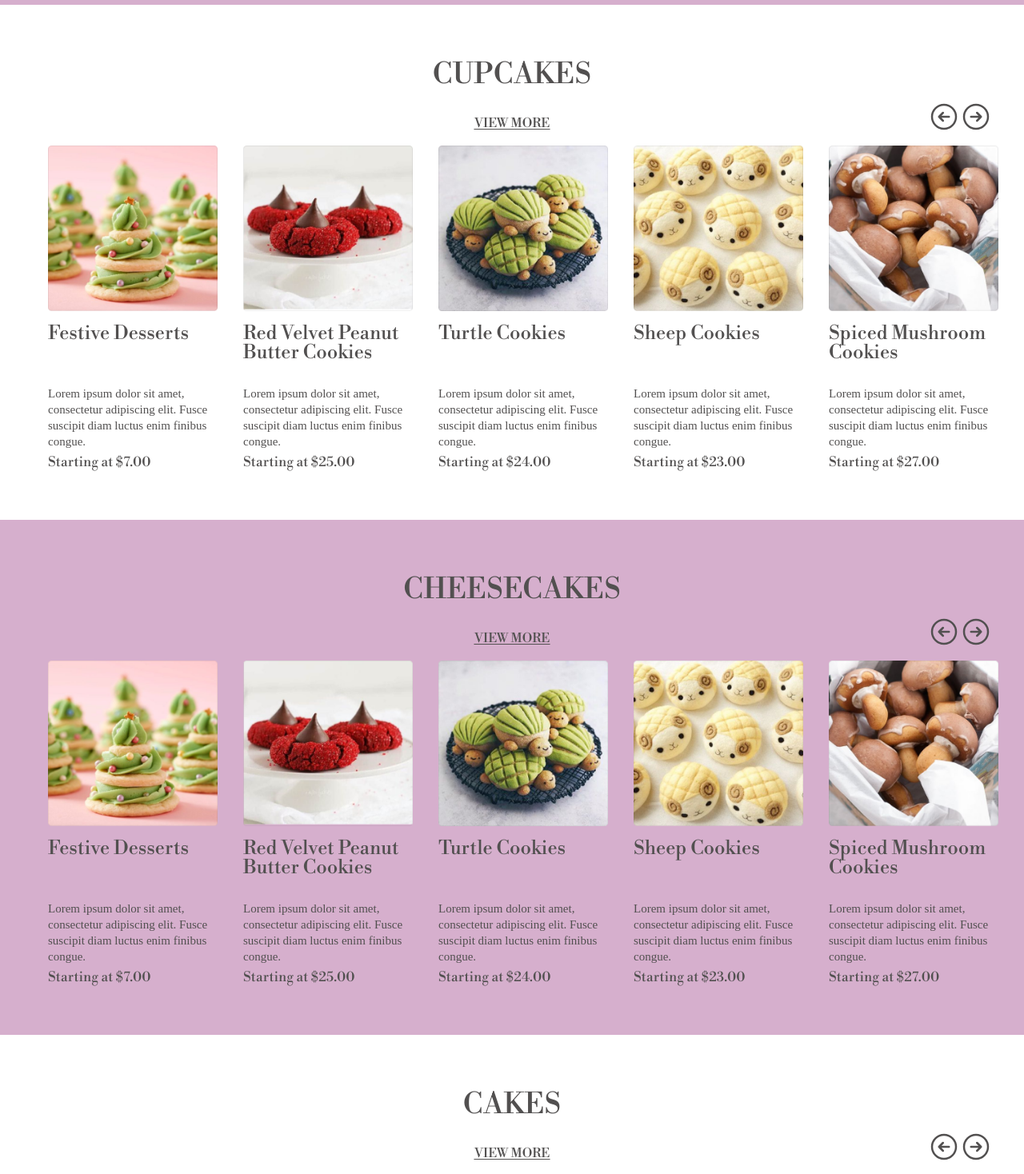
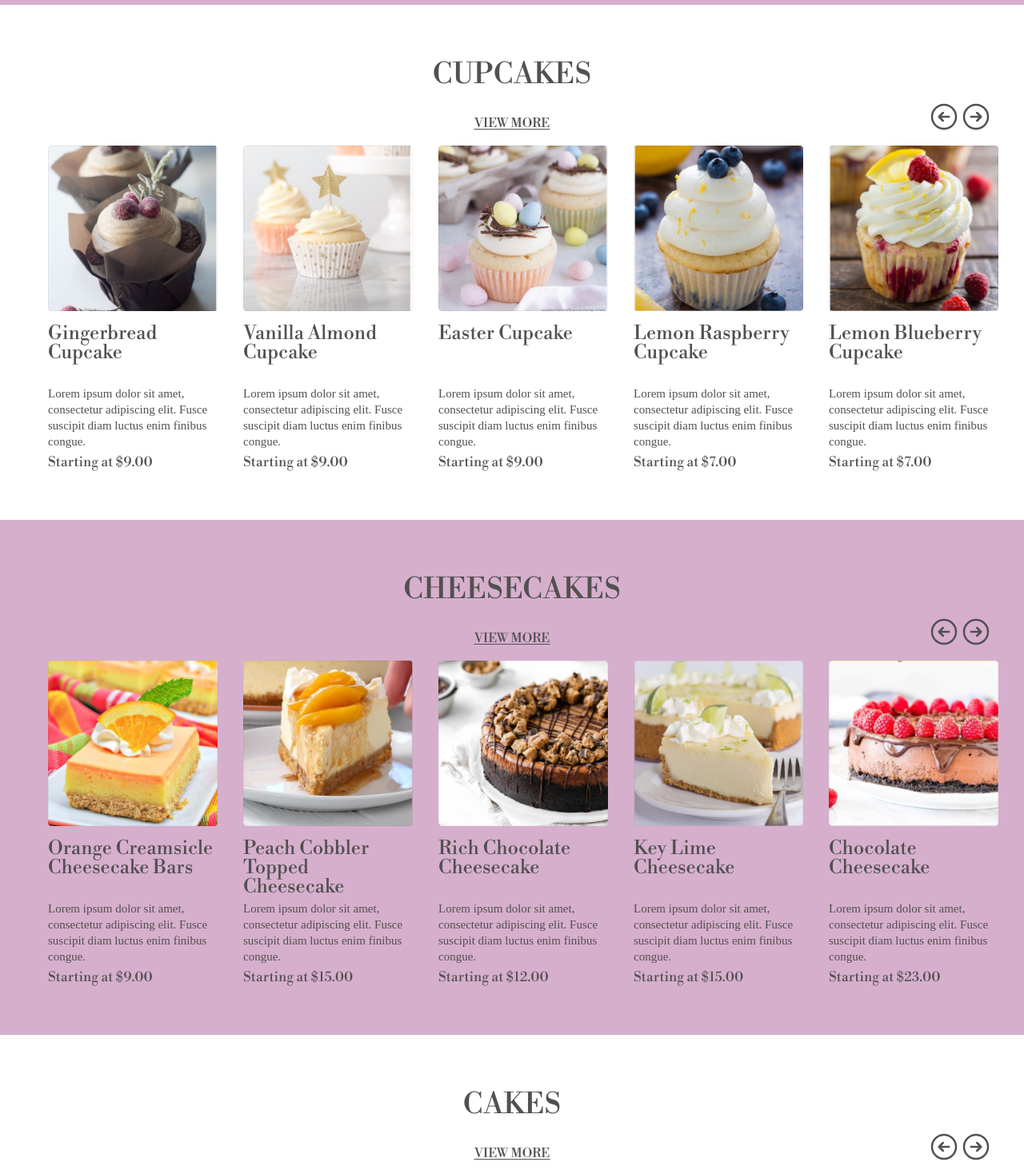
Before and after one commit to ndhue/pastricia-bakery, a React (Vite) app: page /pastricia-bakery/products in a window 1280 px wide. Shown: the part 1160-2628 px from the top of the page at 80% size. Built offline with nearby package versions, Linux system fonts and the light colour scheme.

Commit message:
fix products

```diff
--- a/src/components/Home.jsx
+++ b/src/components/Home.jsx
@@ -42,14 +42,14 @@ export default function Home() {
         <SliderProduct
           name="BEST SELLERS"
           description="From classic cupcakes and layer cakes to rich banana pudding, our best sellers are a great place to begin your Pastricia experience."
-          listProduct={listItem}
+          listProduct={listItem?.filter(item => item.note == "best-seller")}
         />
       </div>
       <div data-aos="fade-up" className="new_products">
         <SliderProduct
           name="NEW PRODUCTS"
           description=""
-          listProduct={listItem}
+          listProduct={listItem?.filter(item => item.note == "new-products")}
         />
       </div>
     </div>
--- a/src/components/ProductsList.jsx
+++ b/src/components/ProductsList.jsx
@@ -14,42 +14,42 @@ export default function ProductsList() {
           <SliderProduct
             name="COOKIES"
             description=""
-            listProduct={listItem}
+            listProduct={listItem?.filter(item => item.type == "cookies")}
           />
         </div>
         <div data-aos="fade-up" className="cupcakes bg-white">
           <SliderProduct
             name="CUPCAKES"
             description=""
-            listProduct={listItem}
+            listProduct={listItem?.filter(item => item.type == "cupcakes")}
           />
         </div>
         <div data-aos="fade-up" className="cheesecakes bg-primary">
         <SliderProduct
             name="CHEESECAKES"
             description=""
-            listProduct={listItem}
+            listProduct={listItem?.filter(item => item.type == "cheesecakes")}
           />
         </div>
         <div data-aos="fade-up" className="cakes bg-white">
           <SliderProduct
             name="CAKES"
             description=""
-            listProduct={listItem}
+            listProduct={listItem?.filter(item => item.type == "cakes")}
           />
         </div>
         <div data-aos="fade-up" className="choux bg-primary">
           <SliderProduct
             name="CHOUX CREAM"
             description=""
-            listProduct={listItem}
+            listProduct={listItem?.filter(item => item.type == "choux")}
           />
         </div>
         <div data-aos="fade-up" className="donuts bg-white">
           <SliderProduct
             name="DONUTS"
             description=""
-            listProduct={listItem}
+            listProduct={listItem?.filter(item => item.type == "donuts")}
           />
         </div>
       </div>
```
